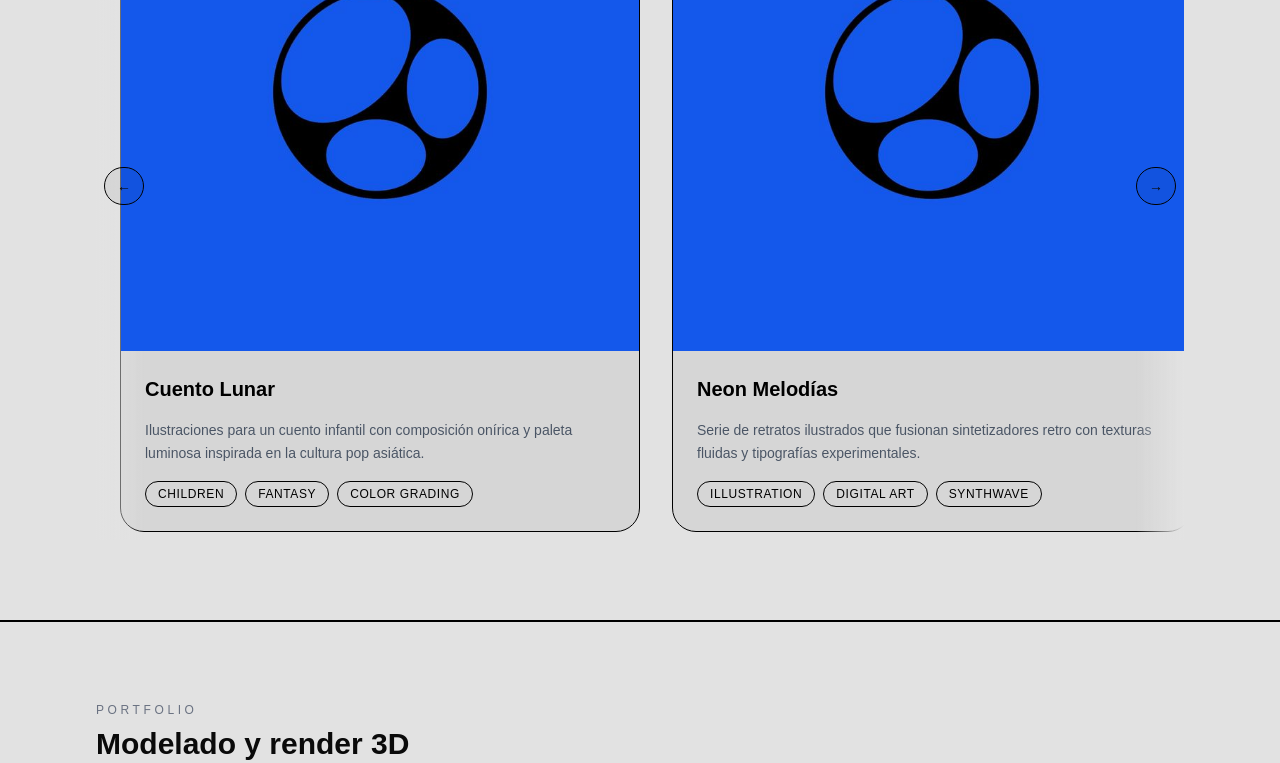
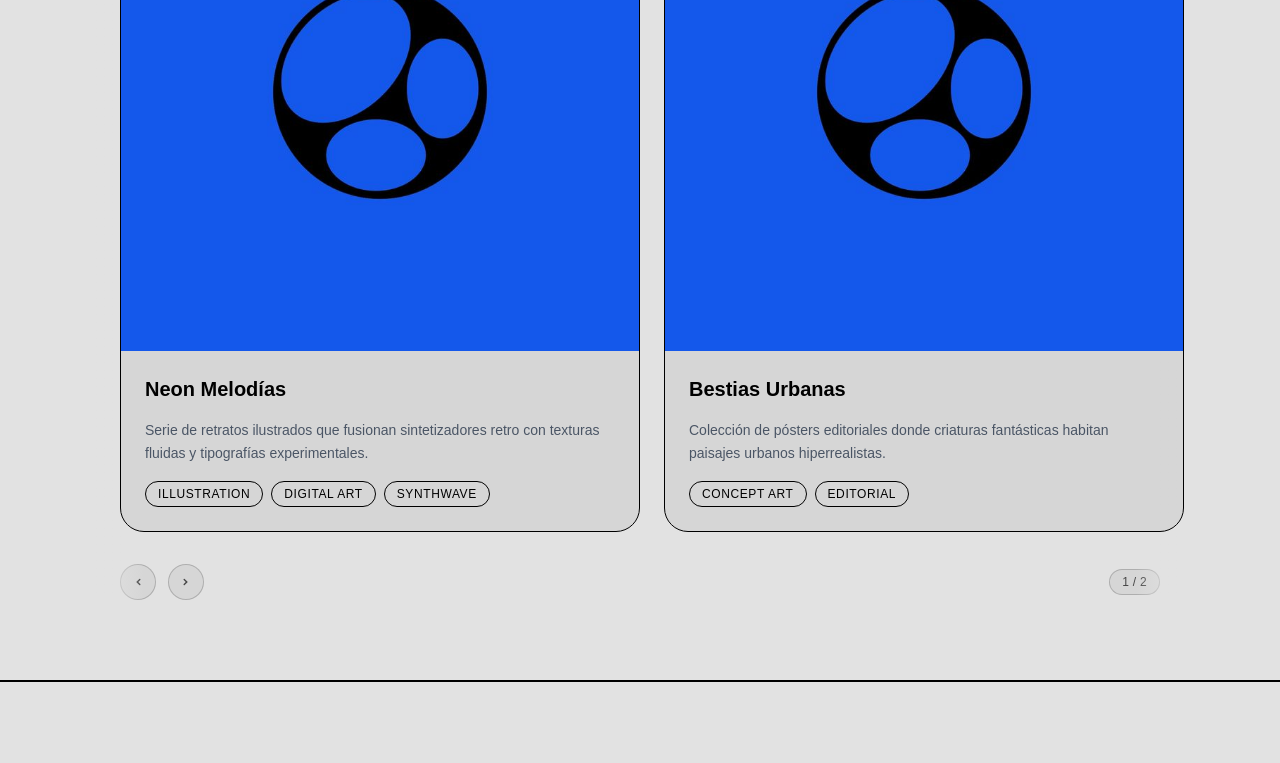
Before and after one commit to al211185/jennjou, a Next.js app: page / in a window 1280 px wide. Shown: the part 3632-4395 px from the top of the page. Built offline with nearby package versions, Linux system fonts and the light colour scheme; no server answers.

Commit message:
feat: replace carousel with embla implementation

```diff
--- a/package.json
+++ b/package.json
@@ -11,7 +11,9 @@
   "dependencies": {
     "react": "^19.0.0",
     "react-dom": "^19.0.0",
-    "next": "15.3.5"
+    "next": "15.3.5",
+    "embla-carousel": "8.6.0",
+    "embla-carousel-react": "8.6.0"
   },
   "devDependencies": {
     "typescript": "^5",
--- a/src/components/HorizontalCarousel.tsx
+++ b/src/components/HorizontalCarousel.tsx
@@ -5,12 +5,12 @@ import {
   useCallback,
   useEffect,
   useMemo,
-  useRef,
   useState,
   type ReactNode,
-  type TouchEvent,
 } from "react";
-
+import useEmblaCarousel, {
+  type EmblaCarouselType,
+} from "embla-carousel-react";
 
 interface Props {
   children: ReactNode[];
@@ -18,228 +18,100 @@ interface Props {
 }
 
 export default function HorizontalCarousel({ children, ariaLabel }: Props) {
-  const scrollerRef = useRef<HTMLDivElement>(null);
-  const hasMultipleCards = children.length > 1;
-  const [isReady, setIsReady] = useState(!hasMultipleCards);
-  const touchStartXRef = useRef<number | null>(null);
-  const touchStartScrollRef = useRef(0);
-  const isLoopAdjustingRef = useRef(false);
+  const [emblaRef, emblaApi] = useEmblaCarousel({
+    align: "start",
+    dragFree: true,
+    loop: children.length > 1,
+    containScroll: "trimSnaps",
+  });
+  const [selectedIndex, setSelectedIndex] = useState(0);
+  const [snapCount, setSnapCount] = useState(0);
 
-  const extendedChildren = useMemo(() => {
-    if (!hasMultipleCards) {
-      return children;
-    }
-
-    const lastChild = children[children.length - 1];
-    const firstChild = children[0];
-    return [lastChild, ...children, firstChild];
-  }, [children, hasMultipleCards]);
-
-  const getCardSpacing = useCallback(() => {
-    const el = scrollerRef.current;
-    if (!el) return 0;
-
-    const cards = el.querySelectorAll<HTMLElement>("[data-card]");
-    if (cards.length === 0) return 0;
-
-    if (cards.length === 1) {
-      return cards[0].offsetWidth || el.clientWidth;
-    }
-
-    return cards[1].offsetLeft - cards[0].offsetLeft || cards[0].offsetWidth;
+  const updateNavigationState = useCallback((api: EmblaCarouselType) => {
+    setSelectedIndex(api.selectedScrollSnap());
+    setSnapCount(api.scrollSnapList().length);
   }, []);
 
-  const byOneCard = useCallback(
-    (dir: 1 | -1, smooth = true) => {
-      const el = scrollerRef.current;
-      if (!el) return;
+  useEffect(() => {
+    if (!emblaApi) return;
 
-      const spacing = getCardSpacing();
-      if (spacing === 0) return;
+    updateNavigationState(emblaApi);
+    emblaApi.on("select", updateNavigationState);
+    emblaApi.on("reInit", updateNavigationState);
 
-      el.scrollTo({
-        left: el.scrollLeft + dir * spacing,
-        behavior: smooth ? "smooth" : "auto",
-      });
-    },
-    [getCardSpacing]
-  );
+    return () => {
+      emblaApi.off("select", updateNavigationState);
+      emblaApi.off("reInit", updateNavigationState);
+    };
+  }, [emblaApi, updateNavigationState]);
 
-  const syncLoopScroll = useCallback(() => {
-    const el = scrollerRef.current;
-    if (!el || !hasMultipleCards || isLoopAdjustingRef.current) return;
+  const scrollPrev = useCallback(() => {
+    emblaApi?.scrollPrev();
+  }, [emblaApi]);
 
-    const spacing = getCardSpacing();
-    if (spacing === 0) return;
+  const scrollNext = useCallback(() => {
+    emblaApi?.scrollNext();
+  }, [emblaApi]);
 
-    const totalRealCards = children.length;
-    const totalScrollWidth = spacing * (totalRealCards + 1);
-    const epsilon = Math.min(spacing * 0.1, 48);
+  const snapDisplay = useMemo(() => {
+    if (snapCount === 0) return "-";
+    return `${selectedIndex + 1} / ${snapCount}`;
+  }, [selectedIndex, snapCount]);
 
-    if (el.scrollLeft <= epsilon) {
-      isLoopAdjustingRef.current = true;
-      el.scrollLeft += spacing * totalRealCards;
-    } else if (el.scrollLeft >= totalScrollWidth - epsilon) {
-      isLoopAdjustingRef.current = true;
-      el.scrollLeft -= spacing * totalRealCards;
-    }
-
-
-    if (isLoopAdjustingRef.current) {
-      requestAnimationFrame(() => {
-        isLoopAdjustingRef.current = false;
-      });
-    }
-  }, [children.length, getCardSpacing, hasMultipleCards]);
-
-  useEffect(() => {
-    if (!hasMultipleCards) {
-      setIsReady(true);
-    } else {
-      setIsReady(false);
-    }
-  }, [hasMultipleCards]);
-
-  useEffect(() => {
-    const el = scrollerRef.current;
-    if (!el) return;
-    if (!hasMultipleCards) {
-      setIsReady(true);
-      return;
-    }
-
-    const spacing = getCardSpacing();
-    if (spacing === 0) {
-      setIsReady(true);
-      return;
-    }
-
-    requestAnimationFrame(() => {
-      el.scrollLeft = spacing;
-      setIsReady(true);
-    });
-  }, [children.length, getCardSpacing, hasMultipleCards]);
-
-  useEffect(() => {
-    const el = scrollerRef.current;
-    if (!el) return;
-
-    const onScroll = () => {
-      syncLoopScroll();
-    };
-
-    el.addEventListener("scroll", onScroll, { passive: true });
-    return () => {
-      el.removeEventListener("scroll", onScroll);
-    };
-  }, [syncLoopScroll]);
-
-  useEffect(() => {
-    const onResize = () => {
-      const el = scrollerRef.current;
-      if (!el) return;
-
-      if (!hasMultipleCards) {
-        el.scrollLeft = 0;
-        return;
-      }
-
-      const spacing = getCardSpacing();
-      if (spacing === 0) return;
-      el.scrollLeft = spacing;
-    };
-
-    window.addEventListener("resize", onResize);
-    return () => {
-      window.removeEventListener("resize", onResize);
-    };
-  }, [getCardSpacing, hasMultipleCards]);
-
-  const handleTouchStart = useCallback((event: TouchEvent<HTMLDivElement>) => {
-    const touch = event.touches[0];
-    if (!touch) return;
-    touchStartXRef.current = touch.clientX;
-    touchStartScrollRef.current = scrollerRef.current?.scrollLeft ?? 0;
-  }, []);
-
-  const handleTouchEnd = useCallback(
-    (event: TouchEvent<HTMLDivElement>) => {
-      const startX = touchStartXRef.current;
-      touchStartXRef.current = null;
-
-      if (startX == null) return;
-
-      const endTouch = event.changedTouches[0];
-      if (!endTouch) return;
-
-      const deltaX = endTouch.clientX - startX;
-      const scrollDiff = Math.abs(
-        (scrollerRef.current?.scrollLeft ?? 0) - touchStartScrollRef.current
-      );
-
-      if (scrollDiff > 10) return;
-
-      if (Math.abs(deltaX) > 40) {
-        byOneCard(deltaX > 0 ? -1 : 1);
-      }
-    },
-    [byOneCard]
-  );
+  const canScroll = snapCount > 1;
 
   return (
     <div className="relative">
-      {/* Fade borders */}
       <div className="pointer-events-none absolute inset-y-0 left-0 w-12 bg-gradient-to-r from-[var(--background)] to-transparent" />
       <div className="pointer-events-none absolute inset-y-0 right-0 w-12 bg-gradient-to-l from-[var(--background)] to-transparent" />
 
-      {/* Scroller */}
+      <div className="overflow-hidden" ref={emblaRef} aria-label={ariaLabel}>
+        <div className="flex gap-6 px-6 pb-4">
+          {children.map((child, index) => (
             <div
-        ref={scrollerRef}
-        aria-label={ariaLabel}
-        onTouchStart={handleTouchStart}
-        onTouchEnd={handleTouchEnd}
-        className="
-          flex gap-8 overflow-x-auto scroll-px-6 px-6 pb-2
-          snap-x snap-mandatory
-          [&::-webkit-scrollbar]:hidden [-ms-overflow-style:'none'] [scrollbar-width:'none']
-                    touch-pan-x
-        "
-      >
-        {isReady &&
-          extendedChildren.map((child, i) => (
-            <div
-              key={i}
-              data-card
-              className="
-              snap-start shrink-0
-              w-[86vw] sm:w-[420px] lg:w-[520px]
-            "
+              key={index}
+              className="flex-[0_0_86vw] shrink-0 sm:flex-[0_0_420px] lg:flex-[0_0_520px]"
             >
               {child}
             </div>
           ))}
         </div>
+      </div>
 
-      {/* Controls */}
-      <div className="pointer-events-none absolute inset-0 flex items-center justify-between px-2">
+      <div className="pointer-events-none mt-4 flex items-center justify-between px-4 text-sm text-foreground/70 sm:px-6">
+        <div className="pointer-events-auto flex items-center gap-3">
           <button
             type="button"
-          onClick={() => byOneCard(-1)}
-          disabled={!hasMultipleCards}
-          className="pointer-events-auto rounded-full border border-black bg-black/5 px-3 py-2 text-sm transition hover:bg-black/10 disabled:opacity-40"
+            onClick={scrollPrev}
+            disabled={!canScroll}
+            className="flex h-9 w-9 items-center justify-center rounded-full border border-foreground/20 bg-foreground/5 text-base transition hover:bg-foreground/10 disabled:opacity-40"
             aria-label="Anterior"
           >
-          ←
+            <svg viewBox="0 0 24 24" className="h-4 w-4" aria-hidden>
+              <path
+                fill="currentColor"
+                d="M15.41 16.59a1 1 0 0 1-1.41 0L9.29 12l4.71-4.59a1 1 0 1 1 1.41 1.42L12.41 12l3 3.17a1 1 0 0 1 0 1.42Z"
+              />
+            </svg>
           </button>
           <button
             type="button"
-          onClick={() => byOneCard(1)}
-          disabled={!hasMultipleCards}
-          className="pointer-events-auto rounded-full border border-black bg-black/5 px-3 py-2 text-sm transition hover:bg-black/10 disabled:opacity-40"
+            onClick={scrollNext}
+            disabled={!canScroll}
+            className="flex h-9 w-9 items-center justify-center rounded-full border border-foreground/20 bg-foreground/5 text-base transition hover:bg-foreground/10 disabled:opacity-40"
             aria-label="Siguiente"
           >
-          →
+            <svg viewBox="0 0 24 24" className="h-4 w-4" aria-hidden>
+              <path
+                fill="currentColor"
+                d="M8.59 7.41a1 1 0 0 1 1.41 0L14.71 12l-4.71 4.59a1 1 0 1 1-1.41-1.42L11.59 12l-3-3.17a1 1 0 0 1 0-1.42Z"
+              />
+            </svg>
           </button>
+        </div>
+        <div className="pointer-events-auto rounded-full border border-foreground/20 bg-foreground/5 px-3 py-1 text-xs uppercase tracking-wide">
+          {snapDisplay}
+        </div>
       </div>
     </div>
   );
```
Lines whose indentation alone changed are shown as unchanged.
